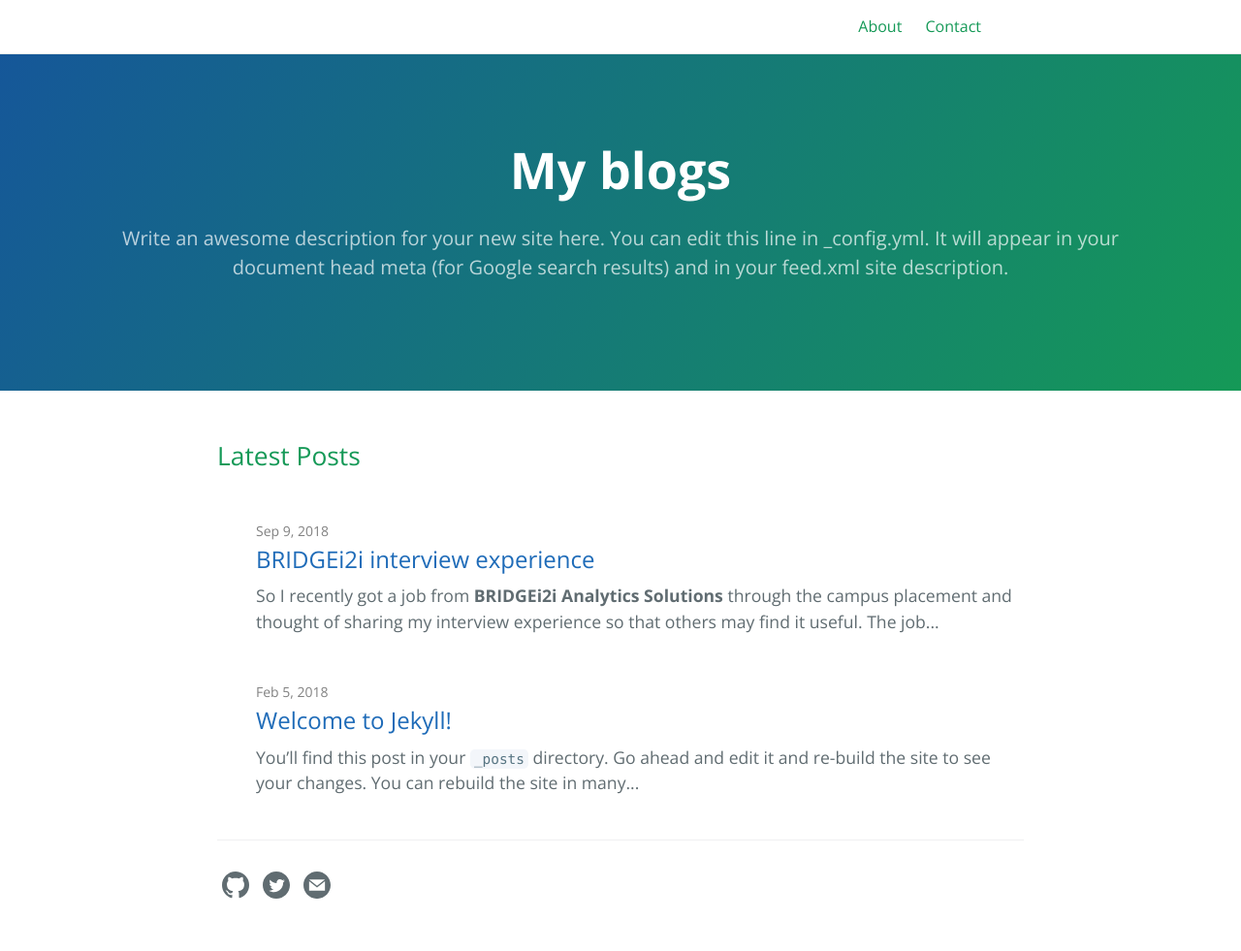
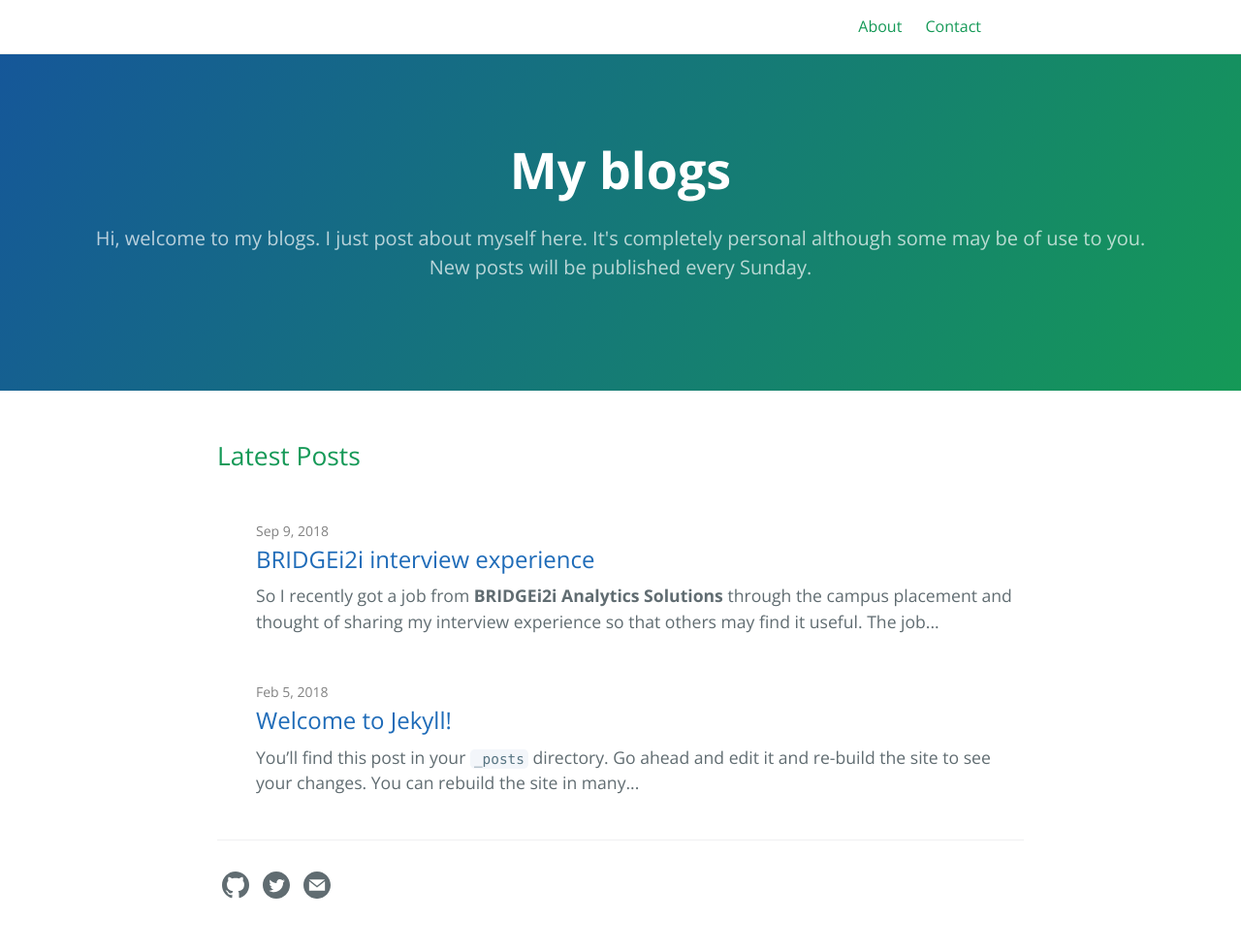
Before and after one commit to Swastik1993/Swastik1993.github.io, a Jekyll site: the page built from index.md, in a window 1280 px wide. Shown: the whole page at 97% size. Built offline with Jekyll 4.4.1, drawn with Linux system fonts in a browser that asks for light colours.

Commit message:
site description update

```diff
--- a/_config.yml
+++ b/_config.yml
@@ -16,9 +16,8 @@
 title: My blogs
 email: mail@swastikbiswas.me
 description: >- # this means to ignore newlines until "baseurl:"
-  Write an awesome description for your new site here. You can edit this
-  line in _config.yml. It will appear in your document head meta (for
-  Google search results) and in your feed.xml site description.
+ Hi, welcome to my blogs. I just post about myself here. It's completely personal although some may be of use to you.
+ New posts will be published every Sunday.
 baseurl: "" # the subpath of your site, e.g. /blog
 url: "" # the base hostname & protocol for your site, e.g. http://example.com
 twitter_username: jekyllrb
```
